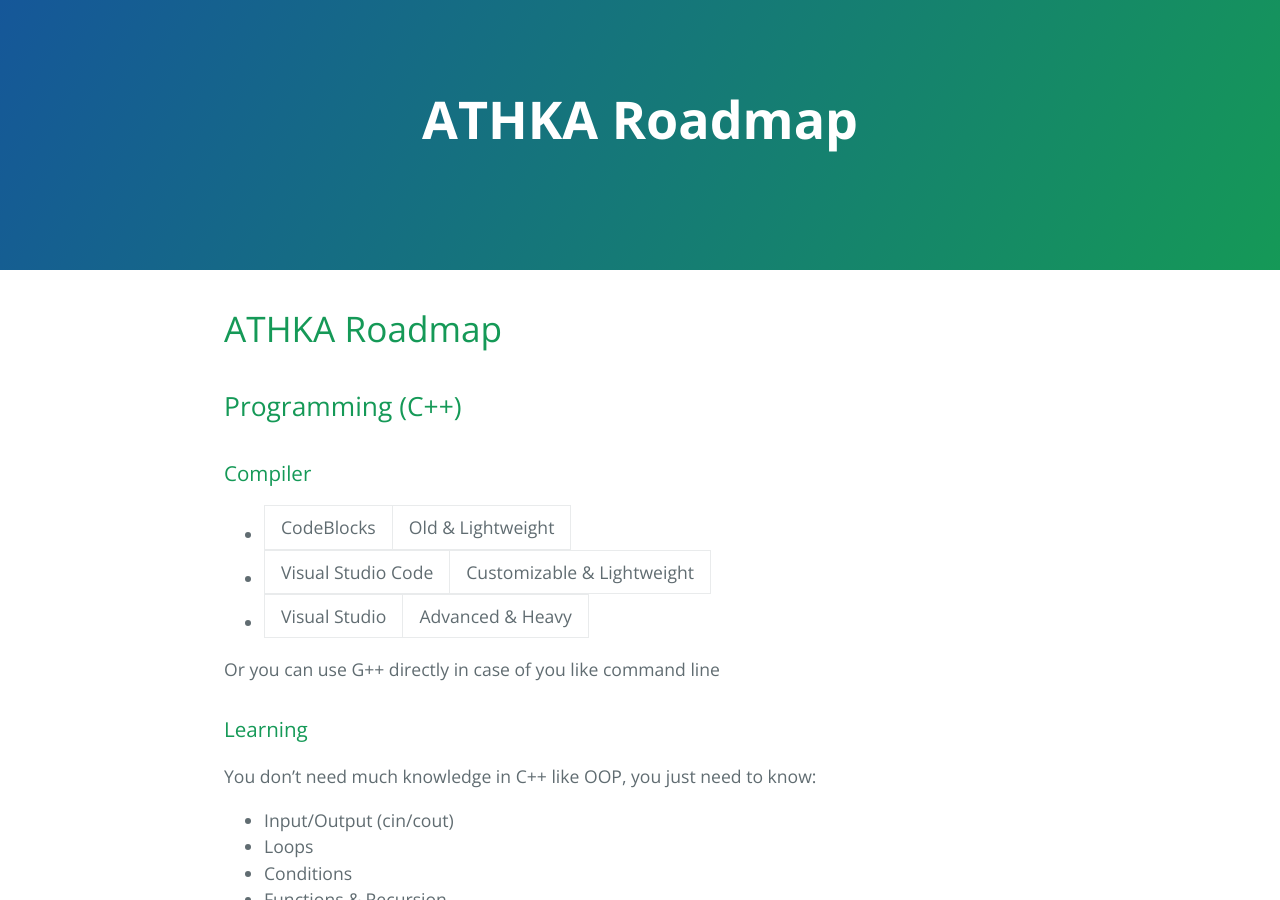
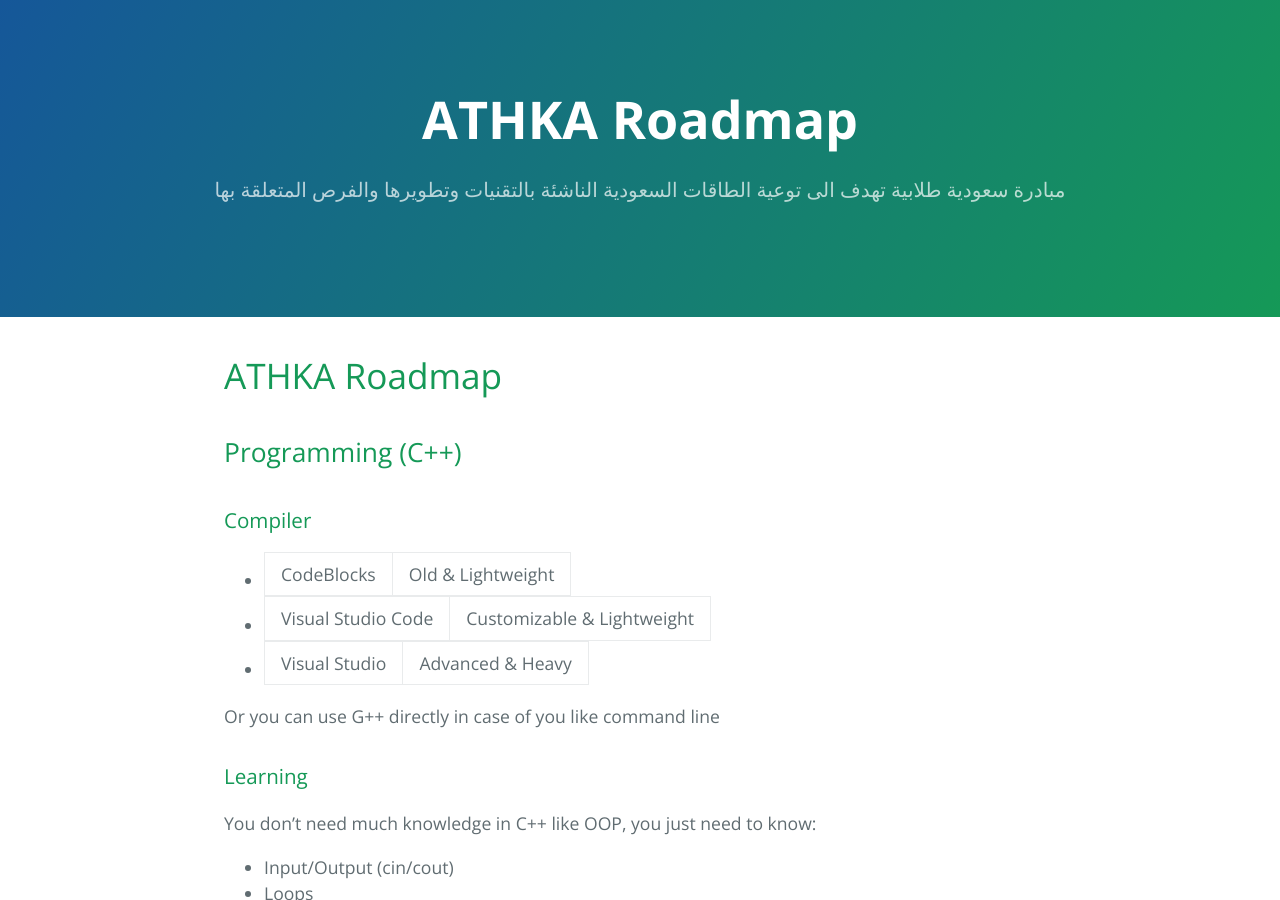
Before and after one commit to Teqaniaat/teqaniaat.github.io, a Jekyll site: the page built from athka/athka_roadmap.md, in a window 1280 px wide and 900 px high. Built offline with Jekyll 4.4.1, drawn with Linux system fonts in a browser that asks for light colours; the repository's description, which GitHub fills in, is left out.

Commit message:
Update _config.yml

```diff
--- a/_config.yml
+++ b/_config.yml
@@ -1,2 +1,5 @@
+title: "تقنيات | Teqaniaat"
+description: "مبادرة سعودية طلابية تهدف الى توعية الطاقات السعودية الناشئة بالتقنيات وتطويرها والفرص المتعلقة بها"
+
 theme: jekyll-theme-cayman
 markdown: GFM
```
